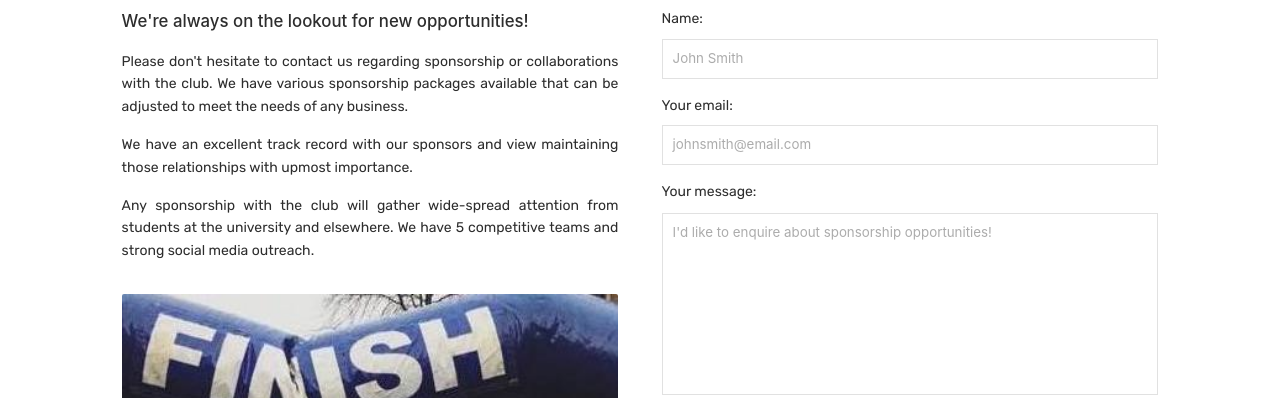
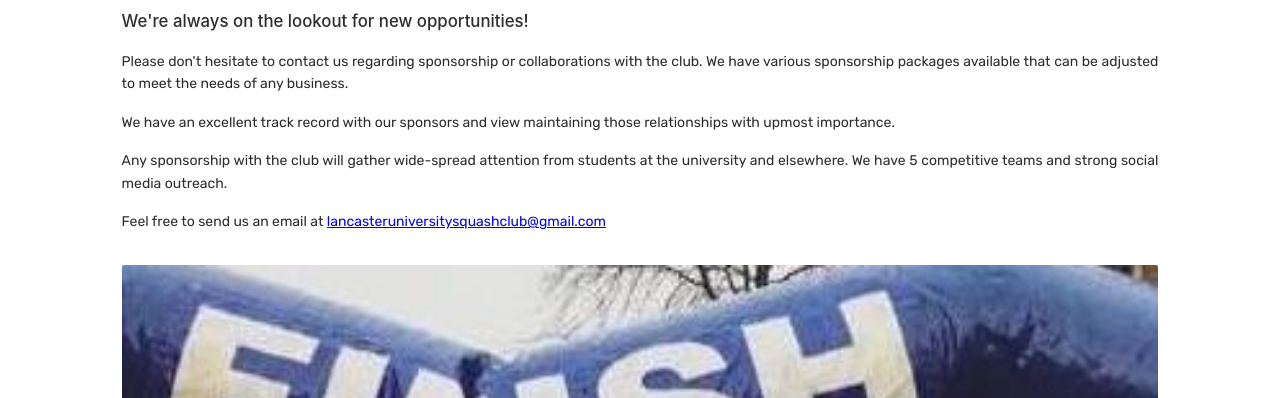
Before and after one commit to JudeCornish/lusquash, a plain HTML site: page pages/contact.html in a window 1280 px wide. Shown: the part 402-800 px from the top of the page. Drawn offline with nearby package versions, Linux system fonts and the light colour scheme.

```diff
--- a/pages/contact.html
+++ b/pages/contact.html
@@ -99,7 +99,7 @@
 			<section id="contact" class="section">
 				<div class="wrapper">
 					<div class="row">
-						<div class="col-6">
+						<div class="col-12">
 							<div class="business-inquiries">
 								<h2>Business Inquiries</h2>
 								<h4>We're always on the lookout for new opportunities!</h4>
@@ -118,59 +118,13 @@
 									attention from students at the university and elsewhere. We
 									have 5 competitive teams and strong social media outreach.
 								</p>
+								<p>Feel free to send us an email at
+									<a href="mailto:lancasteruniversitysquashclub@gmail.com?Subject=Enquiry" target="_blank">
+										lancasteruniversitysquashclub@gmail.com</a></p>
 								<div class="business-img">
 									<img src="../resources/img/volunteering.jpeg" />
 								</div>
 							</div>
-						</div>
-						<div class="col-6 contact-form">
-							<h2>Contact us</h2>
-
-							<div id="error"></div>
-
-							<form
-								id="form"
-								action="https://formspree.io/mzbjrqad"
-								method="POST"
-							>
-								<label class="name">
-									Name:
-									<input
-										id="name"
-										type="text"
-										name="name"
-										placeholder="John Smith"
-									/>
-								</label>
-
-								<label class="email">
-									Your email:
-									<input
-										id="email"
-										type="text"
-										name="_replyto"
-										onkeydown="validation()"
-										placeholder="johnsmith@email.com"
-									/>
-								</label>
-
-								<label class="message">
-									Your message:
-									<textarea
-										id="message"
-										name="message"
-										cols="30"
-										rows="12"
-										placeholder="I'd like to enquire about sponsorship opportunities!"
-									></textarea>
-								</label>
-
-								<!-- your other form fields go here -->
-
-								<button class="send-button btn" type="submit">
-									Submit form
-								</button>
-							</form>
 						</div>
 					</div>
 				</div>
--- a/styles.css
+++ b/styles.css
@@ -734,7 +734,7 @@ button:hover {
 }
 
 .run-progress-bar.is-visible {
-	width: 89%;
+	width: 100%;
 	transition: 2s ease-in-out;
 }
 
```
